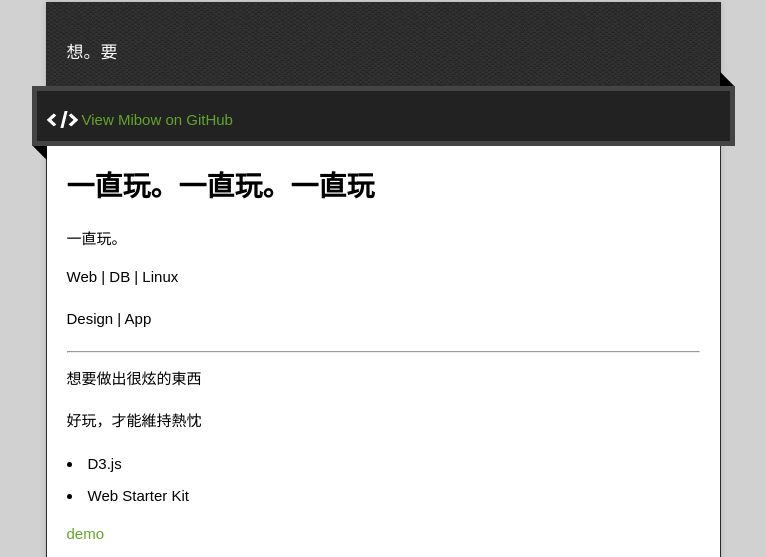
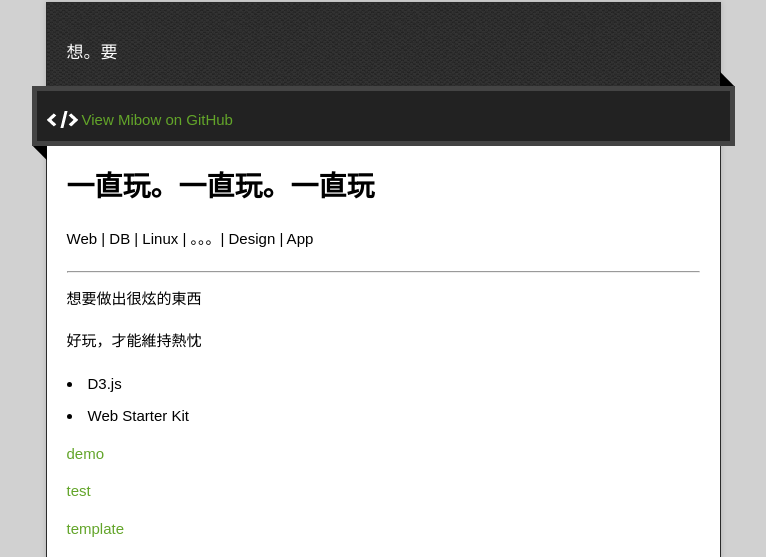
Before and after one commit to mibow/mibow.github.io, a plain HTML site: page index.html in a window 1280 px wide. Shown: the part 128-685 px from the top of the page, without its empty margins (257-1023 px from the left). Drawn offline with nearby package versions, Linux system fonts and the light colour scheme.

Commit message:
Update index.html

```diff
--- a/index.html
+++ b/index.html
@@ -37,10 +37,8 @@
 <h1>
 <a id="mibowgithubio" class="anchor" href="#mibowgithubio" aria-hidden="true">
 <span class="octicon octicon-link"></span></a>一直玩。一直玩。一直玩</h1>
-一直玩。
-<p> Web | DB | Linux </p>
 
-<p> Design | App </p>
+<p> Web | DB | Linux | 。。。| Design | App </p>
 
 <hr>
 
```
